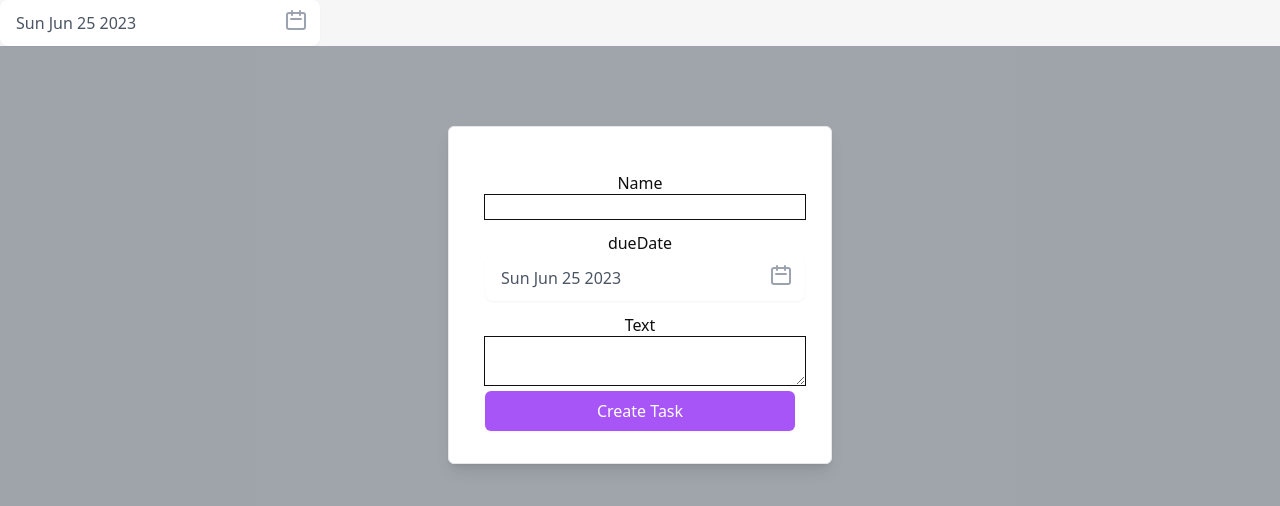
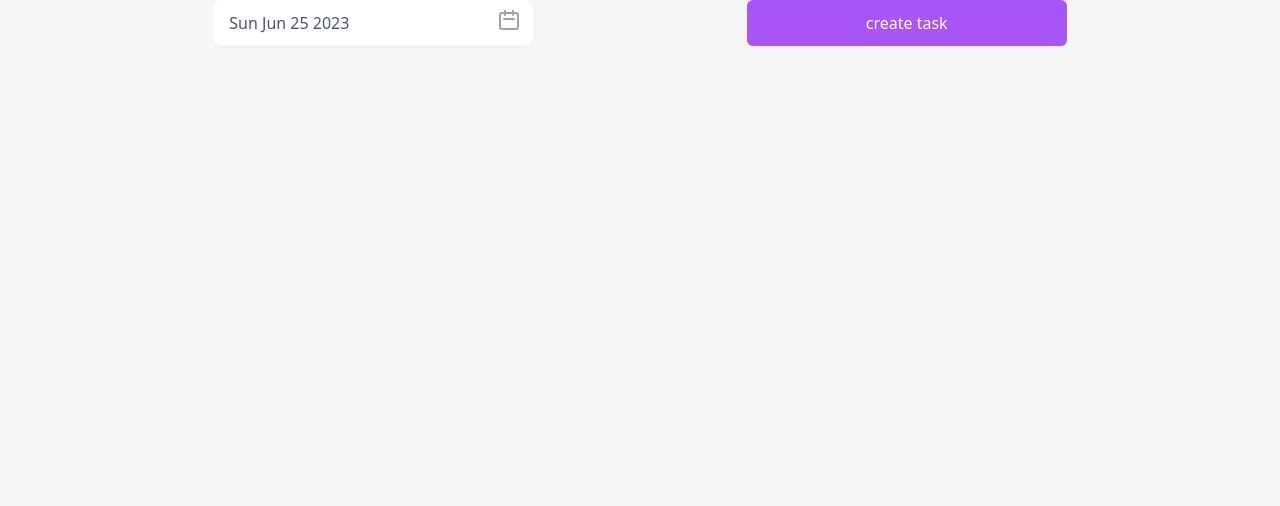
Before and after one commit to fasonju/todo-app, an Angular app: page / in a window 1280 px wide. Shown: the top 506 px of the page. Built offline with nearby package versions, Linux system fonts and the light colour scheme.

Commit message:
finalized modal activation deactivation

```diff
--- a/src/app/Components/day/day.component.html
+++ b/src/app/Components/day/day.component.html
@@ -1,12 +1,16 @@
-<app-date-picker (dateChangeEvent)="onDateChange($event)"></app-date-picker>
+<div class="flex justify-evenly">
+    <app-date-picker (dateChangeEvent)="onDateChange($event)" ></app-date-picker>
+    <button (click)="modalActive = true" class="px-4 py-2 bg-purple-500 text-white
+    text-base font-medium rounded-md w-80
+    shadow-sm hover:bg-purple-600 focus:outline-none focus:ring-2 focus:ring-purple-300"> create task </button>
+</div>
+
 <ul class ="flex-wrap">
     <li
     *ngFor="let task of tasks;" >
         <app-task [task]="task"></app-task>
     </li>
 </ul>
-<div
-  class="fixed insert-0 bg-gray-600 bg-opacity-50 overflow-y-auto h-full w-full"
-  id="modal">
-    <app-task-modal></app-task-modal>
-</div>
+<!-- applies blur to background of modal-->
+<div *ngIf="modalActive" class="fixed top-0 left-0 w-full h-full opacity-50 bg-slate-500"></div>
+<app-task-modal *ngIf="modalActive" (oncreateTask)="saveTask($event)" (oncancelCreation)="modalActive=$event" class="insert-0 bg-gray-600 bg-opacity-50 overflow-y-auto h-full w-full" ></app-task-modal>
--- a/src/app/Components/day/day.component.ts
+++ b/src/app/Components/day/day.component.ts
@@ -11,6 +11,7 @@ export class DayComponent {
   constructor(private tasksService : TasksService) { }
   date: string = new Date().toISOString().slice(0, 10);
   tasks: Task[] = [];
+  modalActive = false;
 
   ngOnInit(): void {
     this.tasksService.getTasksForDay(this.date).then(tasks => {
@@ -21,6 +22,10 @@ export class DayComponent {
     });
   }
 
+  /**
+   *
+   * @param insert_task the values are not checked yet this is done on the back end
+   */
   saveTask(insert_task: InsertTask): void {
     this.tasksService.saveTask(insert_task).then((task) => {
       this.tasks.push(task);
@@ -28,6 +33,7 @@ export class DayComponent {
     .catch(err => {
       alert(err);
     });
+    this.modalActive = false;
   }
 
   onDateChange(date: string): void {
--- a/src/app/Components/task-modal/task-modal.component.html
+++ b/src/app/Components/task-modal/task-modal.component.html
@@ -1,25 +1,31 @@
 <div class="relative top-20 mx-auto p-5 border w-96 shadow-lg rounded-md bg-white">
+    <div class="float-right rounded-2xl cursor-pointer bg-red-500" (click)="cancelCreation()" >
+        <svg
+        width="20" height="20"
+        viewbox="0 0 20 20">
+    </svg>
+    </div>
     <div class="mt-3 text-center">
         <div class="items-center px-4 py-3">
             <form [formGroup]="taskForm">
-                <div class="mb-3">
+                <div class="mb-3 w-80">
                     <label class="block" for="name">Name</label>
                     <input class="w-80 outline outline-1" id="name" type="text" formControlName="name">
                 </div>
                 <div class="mb-3">
-                    <label class="m-2" for="name">dueDate</label>
+                    <label class="m-2" for="name">Date</label>
                     <app-date-picker (dateChangeEvent)="updateDueDate($event)" ></app-date-picker>
                 </div>
+                <div>
                     <label class="block" for="text">Text</label>
-                    <textarea id="text" formControlName="text" class="outline outline-1 w-80">
-
-                    </textarea>
+                    <textarea id="text" formControlName="text" class="outline outline-1 w-80"></textarea>
+                </div>
             </form>
             <button id="ok-btn"
                 class="px-4 py-2 bg-purple-500 text-white
-                    text-base font-medium rounded-md w-full
+                    text-base font-medium rounded-md w-80
                     shadow-sm hover:bg-purple-600 focus:outline-none focus:ring-2 focus:ring-purple-300"
-                    (click)="onsubmit()">
+                    (click)="createTask()">
                 Create Task
             </button>
         </div>
--- a/src/app/Components/task-modal/task-modal.component.ts
+++ b/src/app/Components/task-modal/task-modal.component.ts
@@ -21,9 +21,10 @@ export class TaskModalComponent {
     })
   }
 
-  @Output() createTask : EventEmitter<InsertTask> = new EventEmitter();
+  @Output() oncreateTask : EventEmitter<InsertTask> = new EventEmitter();
+  @Output() oncancelCreation : EventEmitter<boolean> = new EventEmitter();
 
-  onsubmit() {
+  createTask() {
     let newTask : InsertTask  = {
       name: this.taskForm.value.name,
       dueDate: this.taskForm.value.dueDate,
@@ -31,6 +32,11 @@ export class TaskModalComponent {
       text: this.taskForm.value.text
     }
 
-    this.createTask.emit(newTask);
+    this.oncreateTask.emit(newTask);
+    this.taskForm.reset();
+  }
+
+  cancelCreation() {
+    this.oncancelCreation.emit(false);
   }
 }
```
Also changed, not shown: 1 other file (tests, documents, lock files or other folders).
